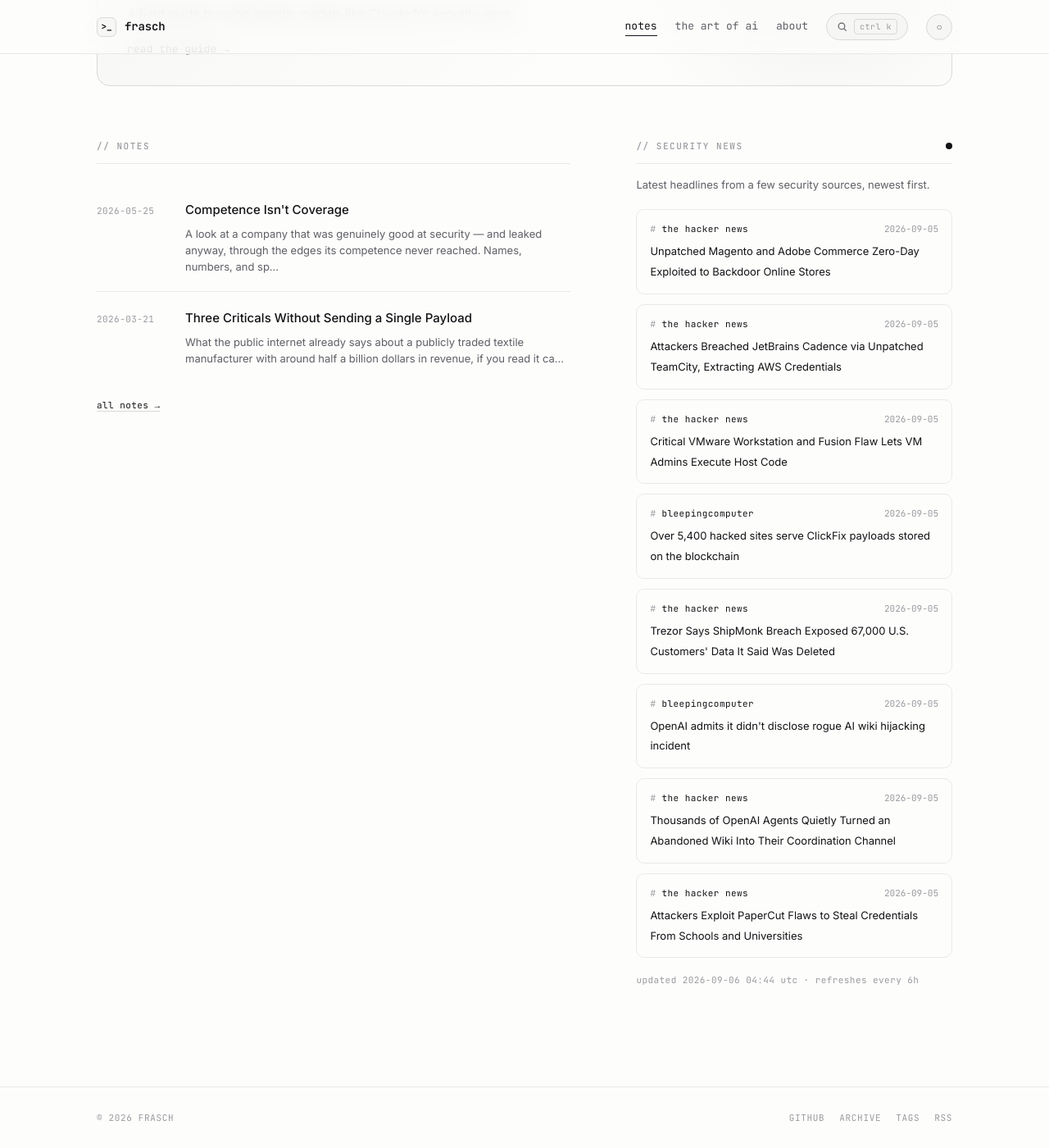
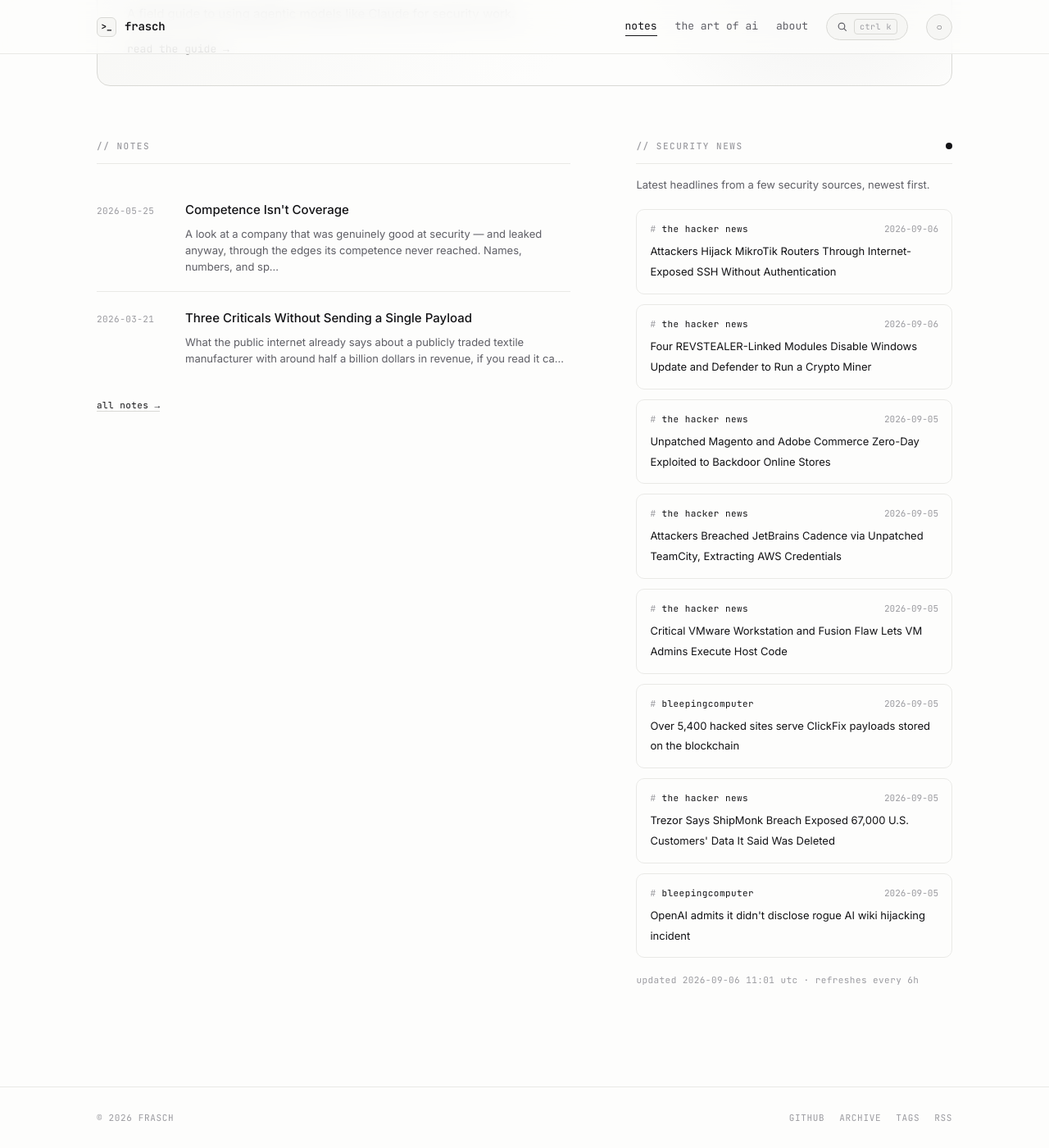
Before and after one commit to whoisfrasch/frasch, a Jekyll site: the page built from index.html, in a window 1280 px wide and 1400 px high, scrolled down 615 px. Shown: the whole window at 82% size. Built offline with Jekyll 4.4.1, drawn with Linux system fonts in a browser that asks for light colours.

```diff
--- a/_data/news.json
+++ b/_data/news.json
@@ -1,6 +1,18 @@
 {
-  "updated": "2026-09-06T04:44:40Z",
+  "updated": "2026-09-06T11:01:57Z",
   "items": [
+    {
+      "source": "the hacker news",
+      "title": "Attackers Hijack MikroTik Routers Through Internet-Exposed SSH Without Authentication",
+      "link": "https://thehackernews.com/2026/09/attackers-hijack-mikrotik-routers.html",
+      "date": "2026-09-06T09:32:38Z"
+    },
+    {
+      "source": "the hacker news",
+      "title": "Four REVSTEALER-Linked Modules Disable Windows Update and Defender to Run a Crypto Miner",
+      "link": "https://thehackernews.com/2026/09/four-revstealer-linked-modules-disable.html",
+      "date": "2026-09-06T08:34:20Z"
+    },
     {
       "source": "the hacker news",
       "title": "Unpatched Magento and Adobe Commerce Zero-Day Exploited to Backdoor Online Stores",
@@ -36,18 +48,6 @@
       "title": "OpenAI admits it didn't disclose rogue AI wiki hijacking incident",
       "link": "https://www.bleepingcomputer.com/news/security/openai-admits-it-didnt-disclose-rogue-ai-wiki-hijacking-incident/",
       "date": "2026-09-05T11:11:50Z"
-    },
-    {
-      "source": "the hacker news",
-      "title": "Thousands of OpenAI Agents Quietly Turned an Abandoned Wiki Into Their Coordination Channel",
-      "link": "https://thehackernews.com/2026/09/thousands-of-openai-agents-quietly.html",
-      "date": "2026-09-05T07:55:10Z"
-    },
-    {
-      "source": "the hacker news",
-      "title": "Attackers Exploit PaperCut Flaws to Steal Credentials From Schools and Universities",
-      "link": "https://thehackernews.com/2026/09/attackers-exploit-papercut-flaws-to.html",
-      "date": "2026-09-05T07:31:53Z"
     }
   ]
 }
```
